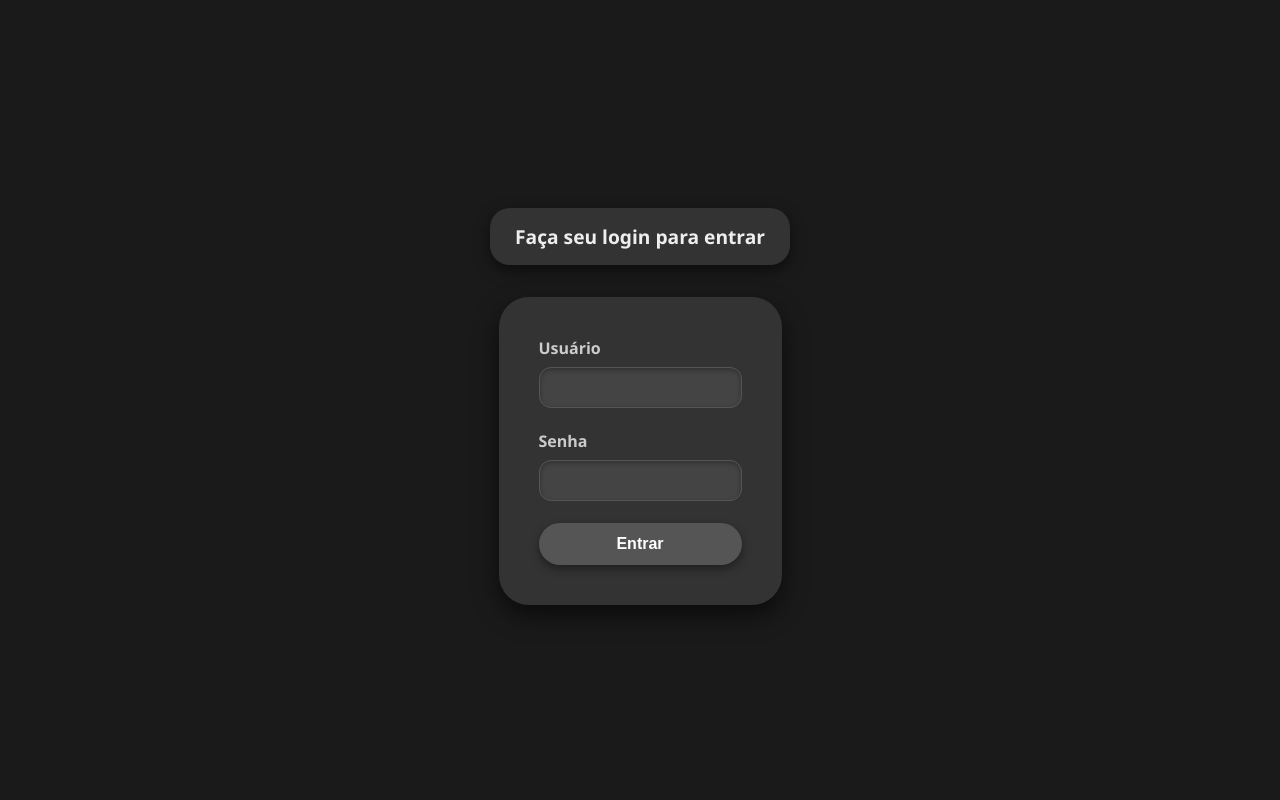
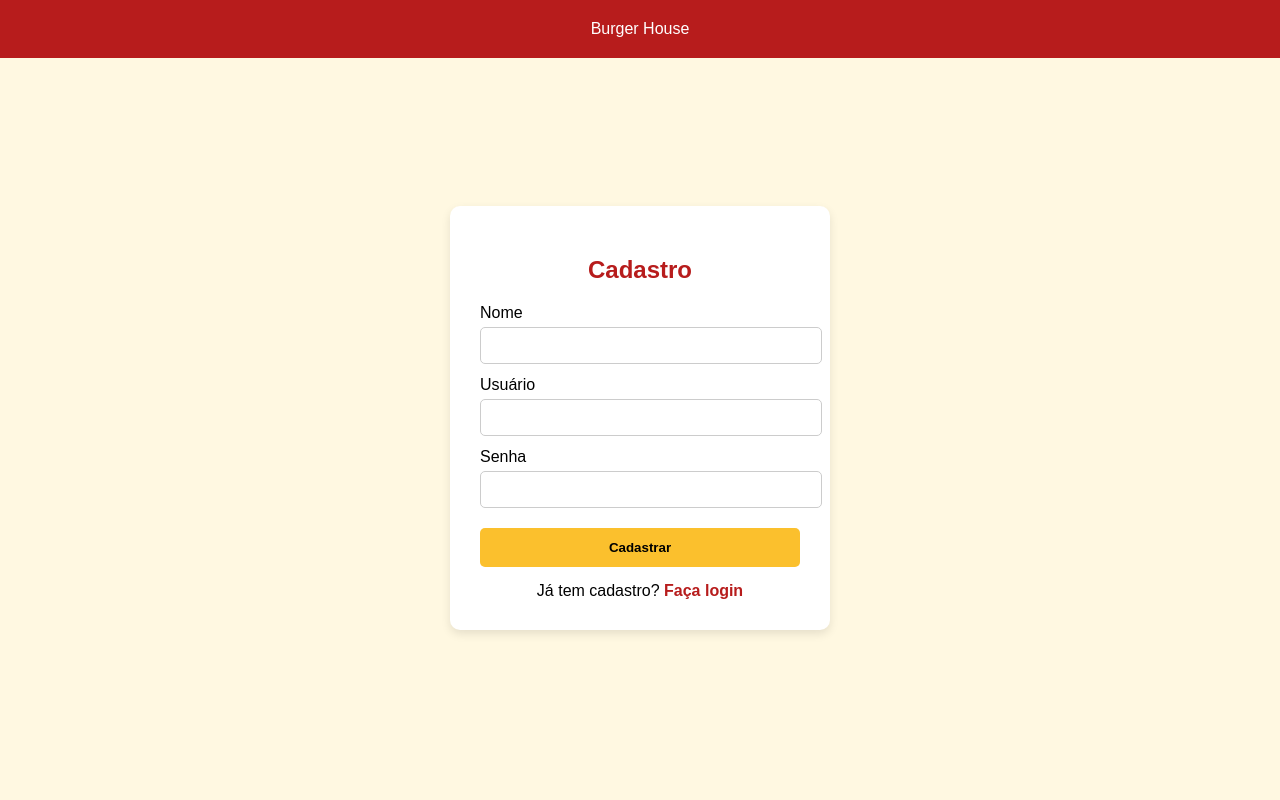
Before and after one commit to gabriela-peratello/trabalho_em_grupo-IVO, a Flask app: template templates/cadastro.html in a window 1280 px wide. Run offline with Flask 3, Linux system fonts and the light colour scheme; the template is opened without the code that fills it, so the values that code supplies are empty.

Commit message:
Fazendo tela de cadastro e login

```diff
--- a/app.py
+++ b/app.py
@@ -1,5 +1,6 @@
-from flask import Flask, render_template
+from flask import Flask, redirect, render_template, request
 from model.produto import recuperar_produto
+from model.usuario import Usuario
 
 app = Flask(__name__)
 
@@ -21,5 +22,30 @@ def pag_dois(codigo):
     except Exception as e:
         return f"Erro: {e}"
 
+
+@app.route("/cadastrar_usuario", methods= ["POST"])
+def cadastrar_usuario():
+    usuario = request.form.get("usuario")
+    senha = request.form.get("senha")
+    nome = request.form.get("nome")
+
+    novo_usuario = Usuario(usuario, senha, nome)
+    novo_usuario.cadastrar()
+
+    return redirect("/")
+
+@app.get("/cadastro")
+def cadastro_login():
+    return render_template("cadastro.html")
+
+
+
+
+
+
+
+
+
+
 if __name__ == "__main__":
     app.run(debug=True)
--- a/templates/cadastro.html
+++ b/templates/cadastro.html
@@ -1,125 +1,104 @@
 <!DOCTYPE html>
-<html lang="en">
+<html lang="pt-BR">
 <head>
   <meta charset="UTF-8">
-    <meta name="viewport" content="width=device-width, initial-scale=1.0">
-    <title>Login</title>
-</head>
-<body>
-    <!DOCTYPE html>
-<html lang="pt-br">
-<head>
-    <meta charset="UTF-8">
-    <meta name="viewport" content="width=device-width, initial-scale=1.0">
-    <title>Cadastrar</title>
+  <title>Cadastro - Burger House</title>
   <style>
     body {
+      margin: 0;
+      font-family: Arial;
+      background: #fff8e1;
+    }
+
+    header {
+      background: #b71c1c;
+      color: white;
+      text-align: center;
+      padding: 20px;
+    }
+
+    .container {
       display: flex;
       justify-content: center;
       align-items: center;
-        width: 100vw;
-        height: 100vh;
-        margin: 0;
-        overflow: hidden;
-        font-family: 'Segoe UI', Tahoma, Geneva, Verdana, sans-serif;
-        background-color: #1a1a1a; /* Preto fosco */
+      height: calc(100vh - 80px);
     }
 
-    .wrapper {
-        display: flex;
-        flex-direction: column;
-        align-items: center;
-        gap: 20px;
+    .card {
+      background: white;
+      padding: 30px;
+      border-radius: 10px;
+      width: 320px;
+      box-shadow: 0 4px 10px rgba(0,0,0,0.1);
     }
 
-    .titulo {
-        font-size: 1.2rem;
+    h2 {
       text-align: center;
-        padding: 15px 25px;
-        background-color: #333333; /* Cinza mediano */
-        border-radius: 20px;
-        box-shadow: 0px 6px 15px rgba(0, 0, 0, 0.5);
-        color: #eeeeee; /* Cinza quase branco */
+      color: #b71c1c;
     }
 
-    .container-login {
-        display: flex;
-        background-color: #333333; /* Cinza mediano */
-        padding: 40px;
-        border-radius: 30px;
-        box-shadow: 0px 10px 25px rgba(0, 0, 0, 0.6);
+    label {
+      display: block;
+      margin-top: 12px;
     }
 
-    .usuario, .senha {
-        color: #cccccc; /* Cinza claro */
-        font-size: 1rem;
+    input {
+      width: 100%;
+      padding: 10px;
+      margin-top: 5px;
+      border-radius: 5px;
+      border: 1px solid #ccc;
+    }
+
+    button {
+      width: 100%;
+      margin-top: 20px;
+      padding: 12px;
+      background: #fbc02d;
+      border: none;
+      border-radius: 5px;
+      cursor: pointer;
       font-weight: bold;
     }
 
-    .textinho {
-        background-color: #444444; /* Cinza destaque */
-        border-radius: 12px;
-        border: 1px solid #555;
-        padding: 12px;
-        margin-top: 8px;
-        color: white;
-        box-shadow: inset 0px 2px 5px rgba(0, 0, 0, 0.3);
-        width: 100%;
-        box-sizing: border-box;
+    .link {
+      margin-top: 15px;
+      text-align: center;
     }
 
-    .textinho:focus {
-        outline: none;
-        border-color: #777;
-        background-color: #4a4a4a;
-    }
-
-    .botao {
-        border-radius: 30px;
-        padding: 12px;
-        background-color: #555555;
-        color: white;
-        box-shadow: 0px 4px 10px rgba(0, 0, 0, 0.4);
-        border: none;
-        font-size: 1rem;
+    .link a {
+      color: #b71c1c;
+      text-decoration: none;
       font-weight: bold;
-        cursor: pointer;
-        transition: all 0.3s ease;
-    }
-
-    .botao:hover {
-        background-color: #777777;
-        transform: translateY(-2px);
-    }
-
-    .botao:active {
-        transform: translateY(0);
     }
   </style>
 </head>
 <body>
 
-    <!-- Criamos um "wrapper" para empilhar o H1 e o Form -->
-    <div class="wrapper">
-        <h1 class="titulo">Faça seu login para entrar</h1>
+<header>Burger House</header>
 
+<div class="container">
+  <div class="card">
+    <h2>Cadastro</h2>
 
-        <div class="container-login">
-            <form action="/cadastro/post" method="post">
-                <div class="usuario">
-                    <label>Usuário</label><br>
-                    <input id="usuario" name="usuario" type="text" class="textinho">
-                </div><br>
-                <div class="senha">
-                    <label>Senha</label><br>
-                    <input id="senha" name="senha" type="password" class="textinho">
-                </div><br>
-                <button type="submit" style="width: 100%;" class="botao">Entrar</button>
+    <form action="/cadastrar_usuario" method="POST">
+      <label>Nome</label>
+      <input type="text" name="nome" required>
+
+      <label>Usuário</label>
+      <input type="text" name="usuario" required>
+
+      <label>Senha</label>
+      <input type="password" name="senha" required>
+
+      <button type="submit">Cadastrar</button>
     </form>
+
+    <div class="link">
+      Já tem cadastro? <a href="login.html">Faça login</a>
+    </div>
   </div>
 </div>
 
 </body>
 </html>
-</body>
-</html>
```
Also changed, not shown: model/usuario.py (added, +16 -0 lines), swap.txt (+5 -18 lines). Lines whose indentation alone changed are shown as unchanged.
